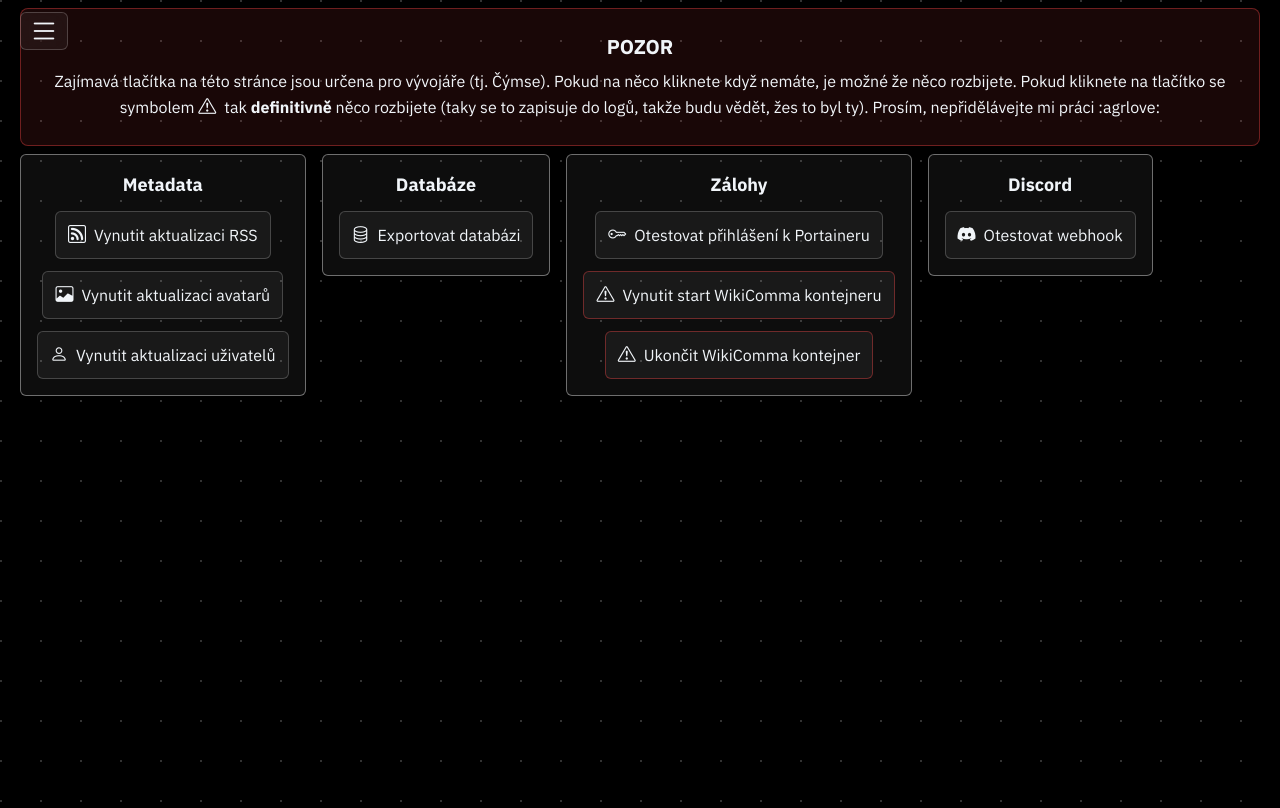
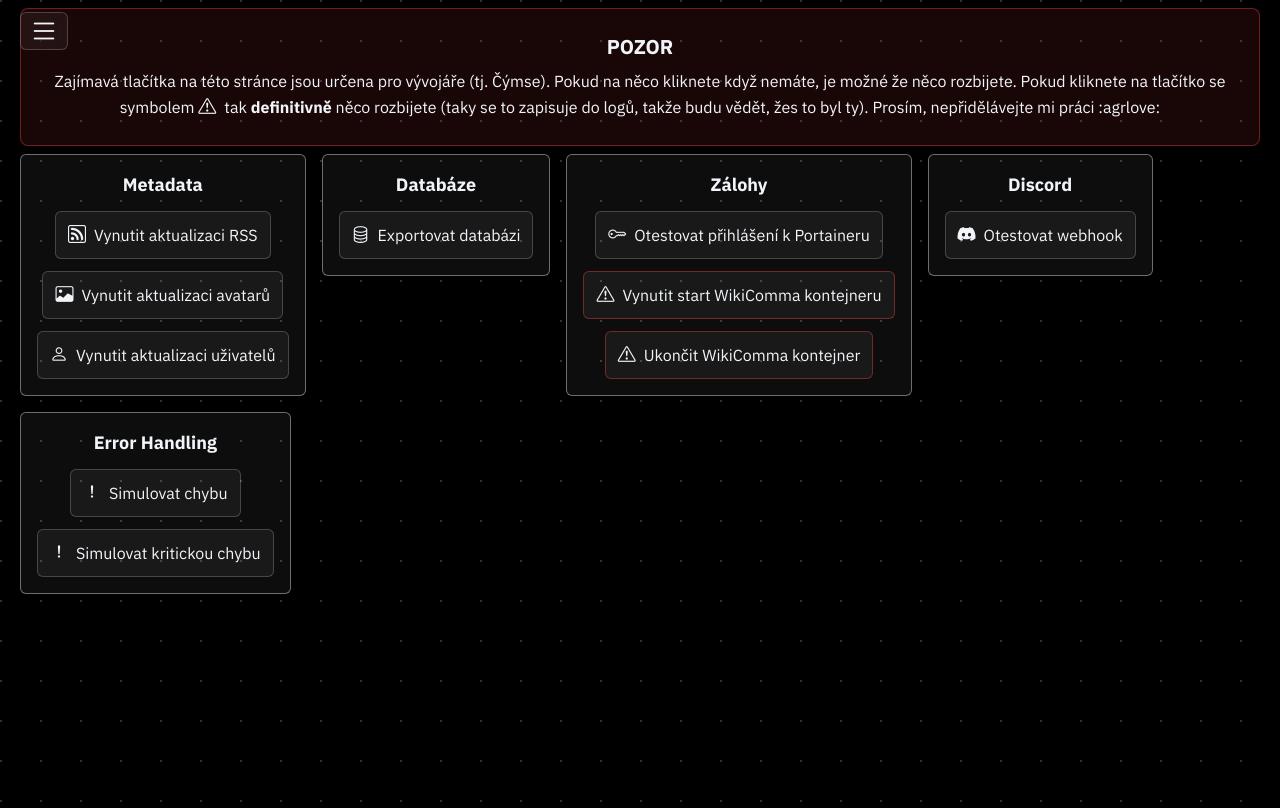
Before and after one commit to scp-cs/translatordb_web, a Flask app: page /debug in a window 1280 px wide. Run offline with Flask 3, Linux system fonts and the light colour scheme; some libraries are stand-ins or nearby versions.

Commit message:
Finish debug tools page for now

```diff
--- a/blueprints/debug.py
+++ b/blueprints/debug.py
@@ -1,9 +1,9 @@
-from logging import warning, error
-from flask import Blueprint, redirect, url_for, current_app, request, render_template, send_from_directory, flash
+from logging import critical, warning, error
+from flask import Blueprint, redirect, url_for, current_app, request, render_template, send_from_directory, flash, abort
 from flask_login import login_required, current_user
 from datetime import datetime
 
-from extensions import dbs, sched, webhook
+from extensions import sched, webhook
 
 DebugTools = Blueprint('DebugTools', __name__)
 
@@ -52,3 +52,13 @@ def export_database():
     download_name=datetime.strftime(datetime.now(), 'scp_%d_%m_%Y.db')
     flash("Databáze exportována!")
     return send_from_directory('data', 'scp.db', as_attachment=True, download_name=download_name)
+
+@DebugTools.route('/debug/raise_error')
+def raise_error():
+    error("Error handling test")
+    abort(500)
+
+@DebugTools.route('/debug/raise_critical')
+def raise_critical_error():
+    critical("Critical error handling test")
+    abort(500)
--- a/templates/debug/tools.j2
+++ b/templates/debug/tools.j2
@@ -1,34 +1,39 @@
 {% extends "base.j2" %}
 
 {% block content %}
-<div class="px-5 flex flex-col mt-2 flex-start gap-2">
-    <div class="p-6 self-center text-center border-red-500/40 rounded-lg border bg-red-500/10">
-        <h1 class="text-xl font-bold mb-2">POZOR</h1>
+<div class="flex flex-col gap-2 px-5 mt-2 flex-start">
+    <div class="self-center p-6 text-center border rounded-lg border-red-500/40 bg-red-500/10">
+        <h1 class="mb-2 text-xl font-bold">POZOR</h1>
         <p>Zajímavá tlačítka na této stránce jsou určena pro vývojáře (tj. Čýmse).
         Pokud na něco kliknete když nemáte, je možné že něco rozbijete.
-        Pokud kliknete na tlačítko se symbolem <i class="bi bi-exclamation-triangle text-lg mr-2"></i>tak <b>definitivně</b> něco rozbijete (taky se to zapisuje do logů, takže budu vědět, žes to byl ty).
+        Pokud kliknete na tlačítko se symbolem <i class="mr-2 text-lg bi bi-exclamation-triangle"></i>tak <b>definitivně</b> něco rozbijete (taky se to zapisuje do logů, takže budu vědět, žes to byl ty).
         Prosím, nepřidělávejte mi práci :agrlove:</p>
     </div>
-    <div class="flex-row flex gap-4 flex-wrap">
+    <div class="flex flex-row flex-wrap gap-4">
         <div class="button-group">
             <h1 class="text-lg font-bold">Metadata</h1>
-            <a class="glass-btn w-fit" href="{{url_for('DebugTools.updaterss')}}"><i class="bi bi-rss text-lg mr-2"></i><p class="select-none">Vynutit aktualizaci RSS</p></a>
-            <a class="glass-btn w-fit" href="{{url_for('DebugTools.avdownload')}}"><i class="bi bi-image text-lg mr-2"></i><p class="select-none">Vynutit aktualizaci avatarů</p></a>
-            <a class="glass-btn w-fit" href="{{url_for('DebugTools.nickupdate')}}"><i class="bi bi-person text-lg mr-2"></i><p class="select-none">Vynutit aktualizaci uživatelů</p></a>
+            <a class="glass-btn w-fit" href="{{url_for('DebugTools.updaterss')}}"><i class="mr-2 text-lg bi bi-rss"></i><p class="select-none">Vynutit aktualizaci RSS</p></a>
+            <a class="glass-btn w-fit" href="{{url_for('DebugTools.avdownload')}}"><i class="mr-2 text-lg bi bi-image"></i><p class="select-none">Vynutit aktualizaci avatarů</p></a>
+            <a class="glass-btn w-fit" href="{{url_for('DebugTools.nickupdate')}}"><i class="mr-2 text-lg bi bi-person"></i><p class="select-none">Vynutit aktualizaci uživatelů</p></a>
         </div>
         <div class="button-group">
             <h1 class="text-lg font-bold">Databáze</h1>
-            <a class="glass-btn w-fit" href="{{url_for('DebugTools.export_database')}}"><i class="bi bi-database text-lg mr-2"></i><p class="select-none">Exportovat databázi</p></a>
+            <a class="glass-btn w-fit" href="{{url_for('DebugTools.export_database')}}"><i class="mr-2 text-lg bi bi-database"></i><p class="select-none">Exportovat databázi</p></a>
         </div>
         <div class="button-group">
             <h1 class="text-lg font-bold">Zálohy</h1>
-            <div class="glass-btn w-fit"><i class="bi bi-key text-lg mr-2"></i><p class="select-none">Otestovat přihlášení k Portaineru</p></div>
-            <div class="btn-danger w-fit"><i class="bi bi-exclamation-triangle text-lg mr-2"></i><p class="select-none">Vynutit start WikiComma kontejneru</p></div>
-            <div class="btn-danger w-fit"><i class="bi bi-exclamation-triangle text-lg mr-2"></i><p class="select-none">Ukončit WikiComma kontejner</p></div>
+            <div class="glass-btn w-fit"><i class="mr-2 text-lg bi bi-key"></i><p class="select-none">Otestovat přihlášení k Portaineru</p></div>
+            <div class="btn-danger w-fit"><i class="mr-2 text-lg bi bi-exclamation-triangle"></i><p class="select-none">Vynutit start WikiComma kontejneru</p></div>
+            <div class="btn-danger w-fit"><i class="mr-2 text-lg bi bi-exclamation-triangle"></i><p class="select-none">Ukončit WikiComma kontejner</p></div>
         </div>
         <div class="button-group">
             <h1 class="text-lg font-bold">Discord</h1>
-            <a class="glass-btn w-fit" href="{{url_for('DebugTools.webhook_testing')}}"><i class="bi bi-discord text-lg mr-2"></i><p class="select-none">Otestovat webhook</p></a>
+            <a class="glass-btn w-fit" href="{{url_for('DebugTools.webhook_testing')}}"><i class="mr-2 text-lg bi bi-discord"></i><p class="select-none">Otestovat webhook</p></a>
+        </div>
+        <div class="button-group">
+            <h1 class="text-lg font-bold">Error Handling</h1>
+            <a class="glass-btn w-fit" href="{{url_for('DebugTools.raise_error')}}"><i class="mr-2 text-lg bi bi-exclamation-lg"></i><p class="select-none">Simulovat chybu</p></a>
+            <a class="glass-btn w-fit" href="{{url_for('DebugTools.raise_critical_error')}}"><i class="mr-2 text-lg bi bi-exclamation-lg"></i><p class="select-none">Simulovat kritickou chybu</p></a>
         </div>
     </div>
 </div>
```
